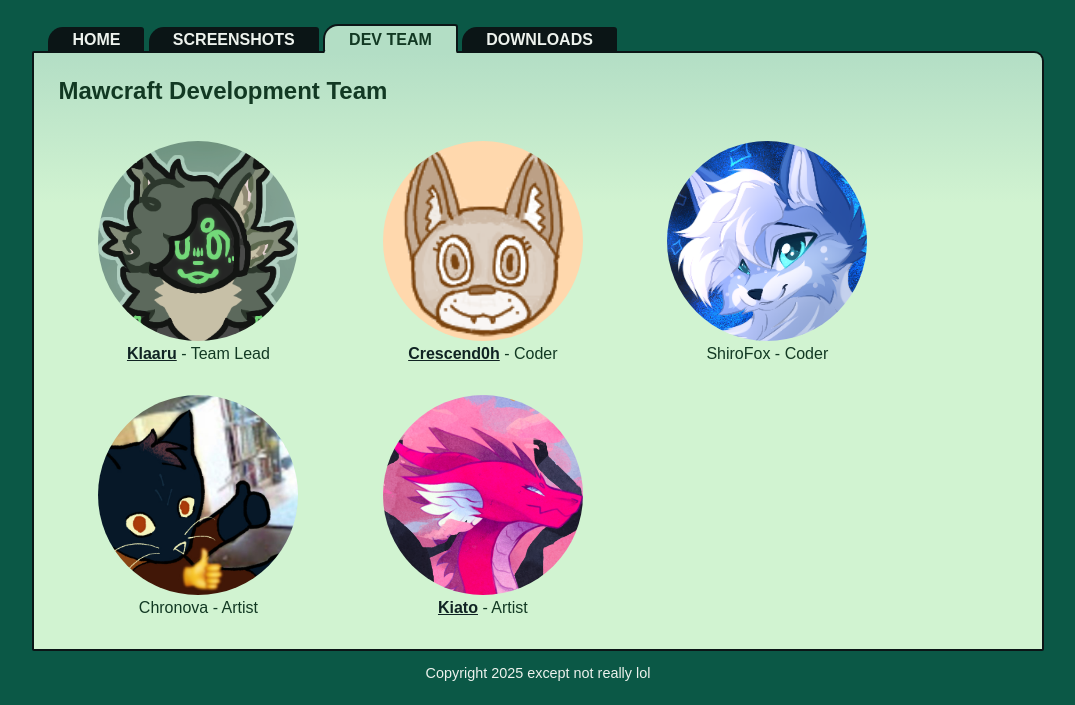
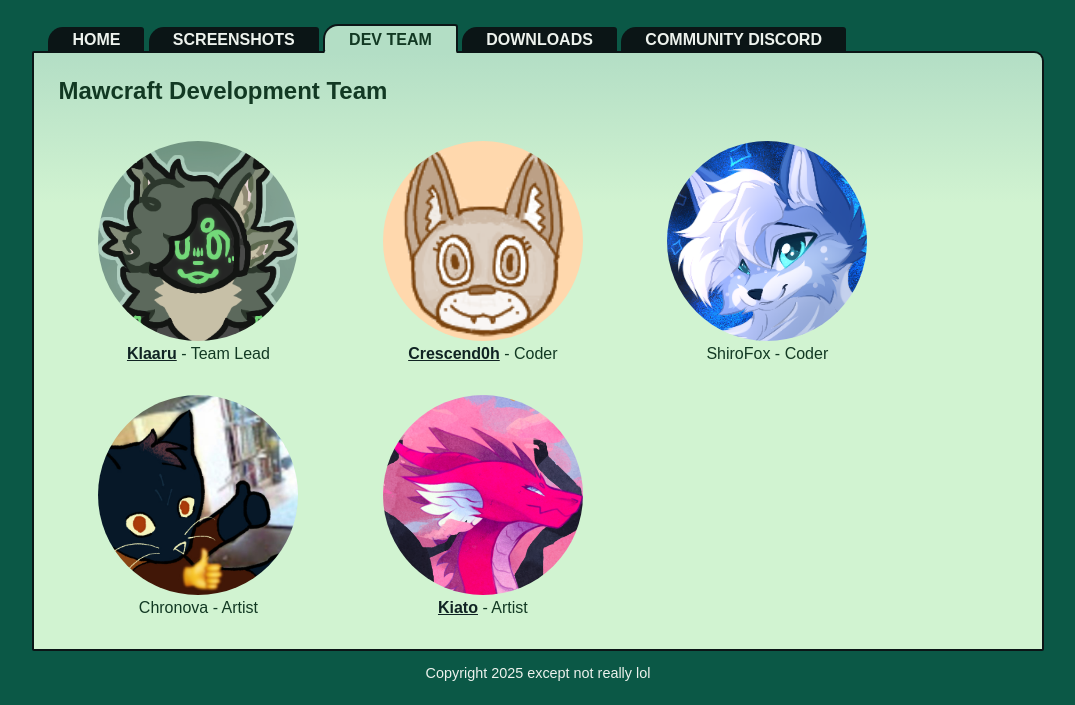
Before and after one commit to MawcraftDevs/mawcraft-website, a website: page devs.html in a window 1280 px wide. Shown: the part 169-874 px from the top of the page, without its empty margins (102-1177 px from the left). Drawn offline with Linux system fonts and the light colour scheme; a web font is replaced by a local one.

Commit message:
Added a button that leads to the Discord server

```diff
--- a/devs.html
+++ b/devs.html
@@ -18,6 +18,7 @@
       <a class="nav-button" href="screenshots.html">Screenshots</a>
       <a class="nav-button current-page">Dev Team</a>
       <a class="nav-button" href="https://github.com/MawcraftDevs/mawcraft/releases">Downloads</a>
+      <a class="nav-button" href="https://discord.gg/byBnsbYe6z">Community Discord</a>
     </nav>
 
     <main class="main">
```
Also changed, not shown: index.html (+1 -0 lines), screenshots.html (+1 -0 lines).
